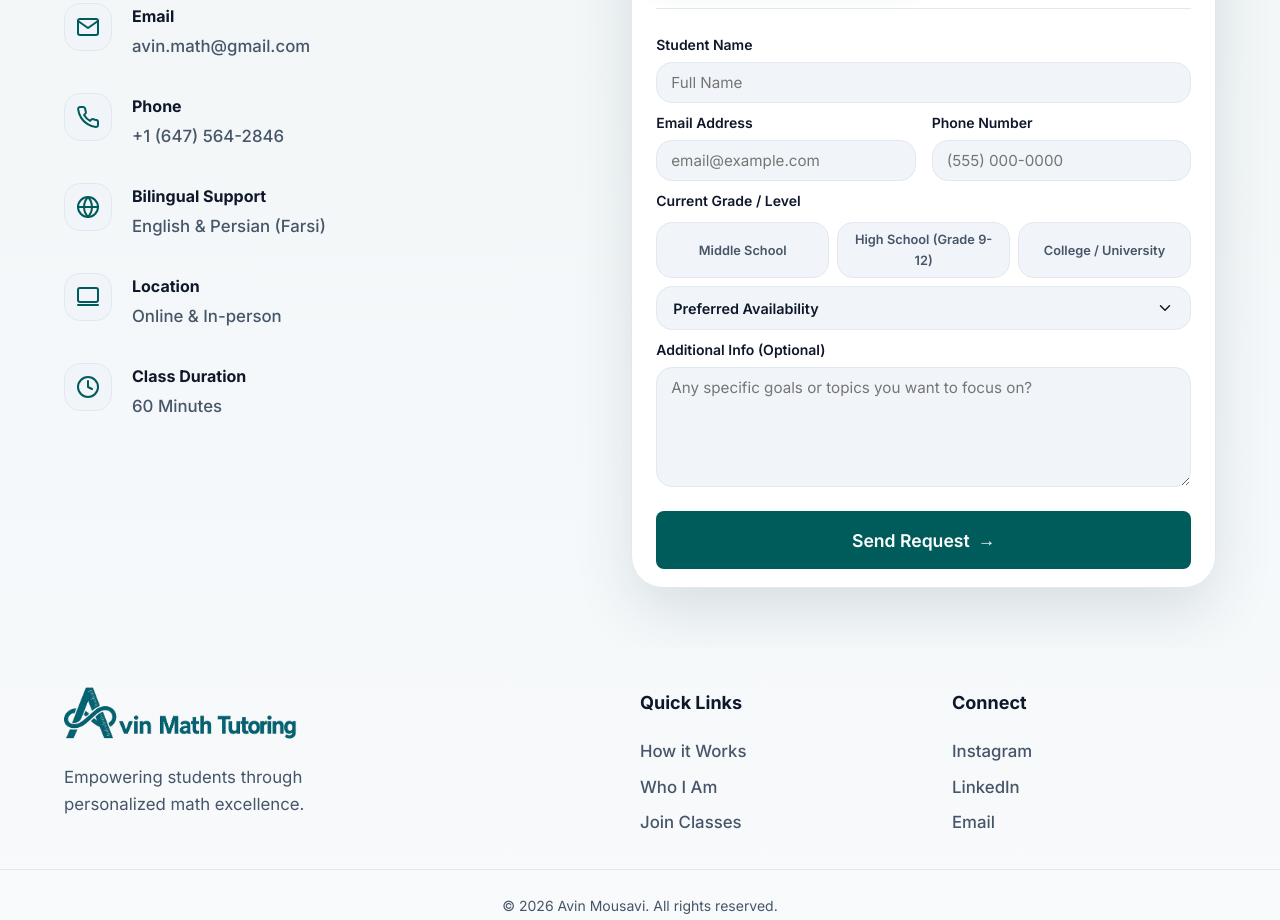
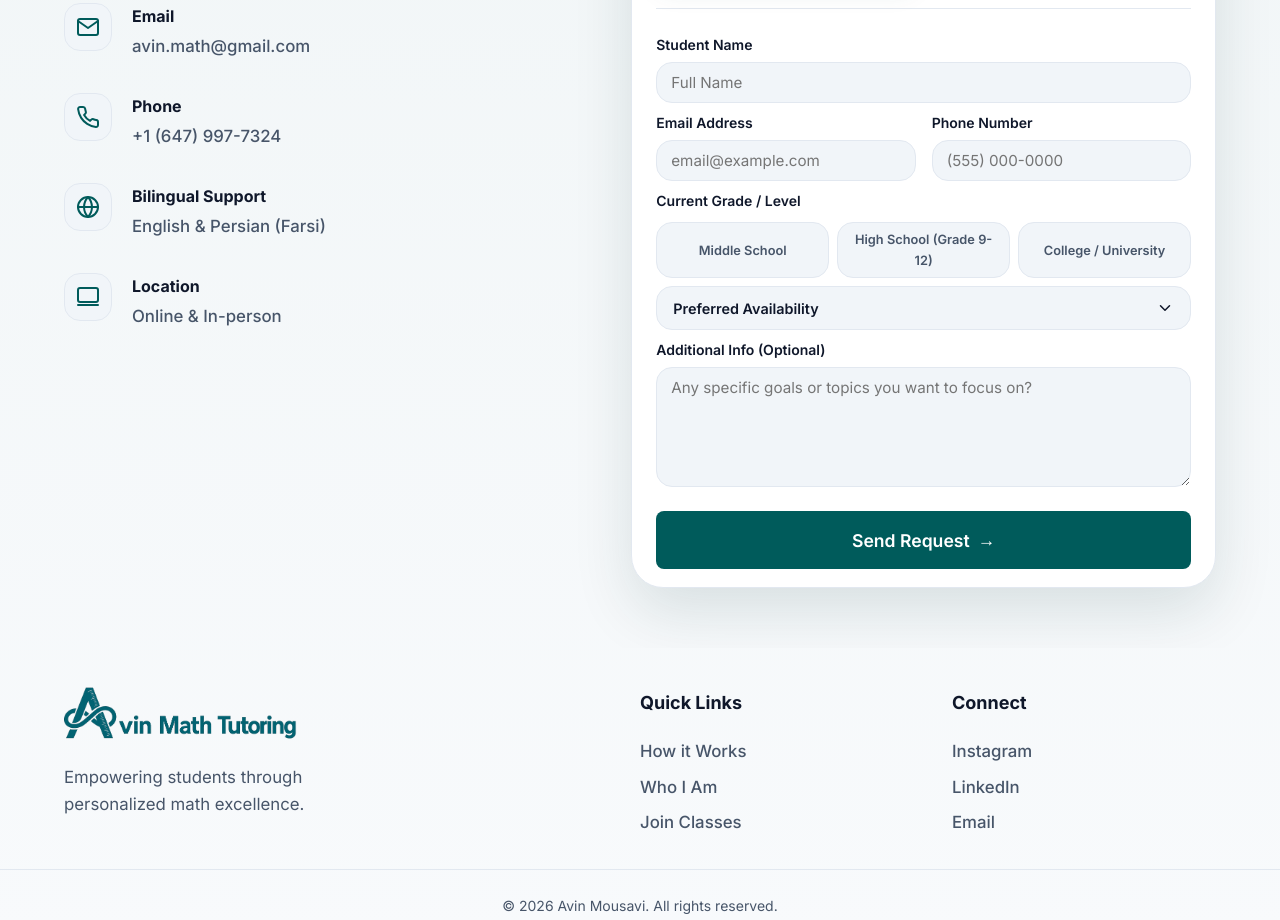
Before and after one commit to parsaabbasian/Math_Tutoring, a Next.js app: page / in a window 1280 px wide. Shown: the part 2240-3160 px from the top of the page. Built offline with nearby package versions, Linux system fonts and the light colour scheme.

Commit message:
Add button click effects, remove class duration, update phone number

```diff
--- a/src/app/components/Contact.tsx
+++ b/src/app/components/Contact.tsx
@@ -44,13 +44,6 @@ const TagIcon = () => (
   <svg width="24" height="24" viewBox="0 0 24 24" fill="none" stroke="currentColor" strokeWidth="2" strokeLinecap="round" strokeLinejoin="round">
     <path d="M20.59 13.41l-7.17 7.17a2 2 0 0 1-2.83 0L2 12V2h10l8.59 8.59a2 2 0 0 1 0 2.82z"></path>
     <line x1="7" y1="7" x2="7.01" y2="7"></line>
-  </svg>
-);
-
-const ClockIcon = () => (
-  <svg width="24" height="24" viewBox="0 0 24 24" fill="none" stroke="currentColor" strokeWidth="2" strokeLinecap="round" strokeLinejoin="round">
-    <circle cx="12" cy="12" r="10"></circle>
-    <polyline points="12 6 12 12 16 14"></polyline>
   </svg>
 );
 
@@ -142,7 +135,7 @@ export default function Contact() {
               <div>
                 <h4 className={styles.detailTitle}>{t.info.phone}</h4>
                 <p className={styles.detailValue}>
-                  <a href="tel:+16475642846" className={styles.phoneNumber} style={{ color: 'inherit' }}>+1 (647) 564-2846</a>
+                  <a href="tel:+16479977324" className={styles.phoneNumber} style={{ color: 'inherit' }}>+1 (647) 997-7324</a>
                 </p>
               </div>
             </div>
@@ -158,13 +151,6 @@ export default function Contact() {
               <div>
                 <h4 className={styles.detailTitle}>{t.info.location}</h4>
                 <p className={styles.detailValue}>{t.info.locationDesc}</p>
-              </div>
-            </div>
-            <div className={styles.detailItem}>
-              <div className={styles.detailIcon}><ClockIcon /></div>
-              <div>
-                <h4 className={styles.detailTitle}>{t.info.duration}</h4>
-                <p className={styles.detailValue}>{t.info.durationDesc}</p>
               </div>
             </div>
           </div>
--- a/src/app/translations.ts
+++ b/src/app/translations.ts
@@ -73,8 +73,6 @@ export const translations = {
         locationDesc: "Online & In-person",
         price: "Price",
         priceDesc: "$20 / Hour",
-        duration: "Class Duration",
-        durationDesc: "60 Minutes",
       },
       services: {
         title: "Select Your Preferred Mode",
@@ -216,8 +214,6 @@ export const translations = {
         locationDesc: "آنلاین و حضوری",
         price: "قیمت",
         priceDesc: "۲۰ دلار / ساعت",
-        duration: "مدت زمان کلاس",
-        durationDesc: "۶۰ دقیقه",
       },
       services: {
         title: "نوع آموزش مورد نظر را انتخاب کنید",
```
Also changed, not shown: src/app/globals.css (line endings or trailing spaces).
